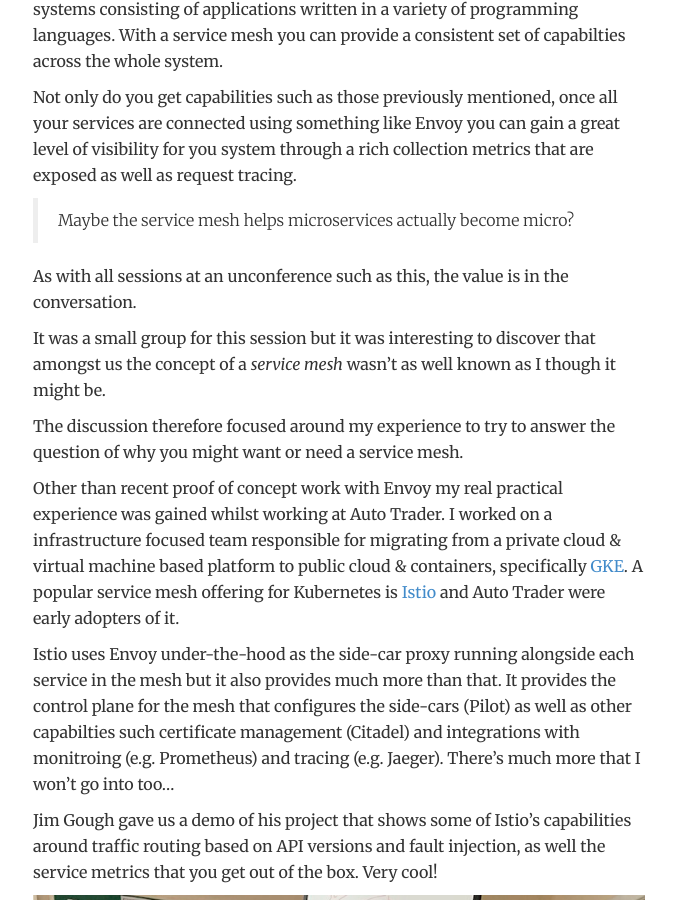
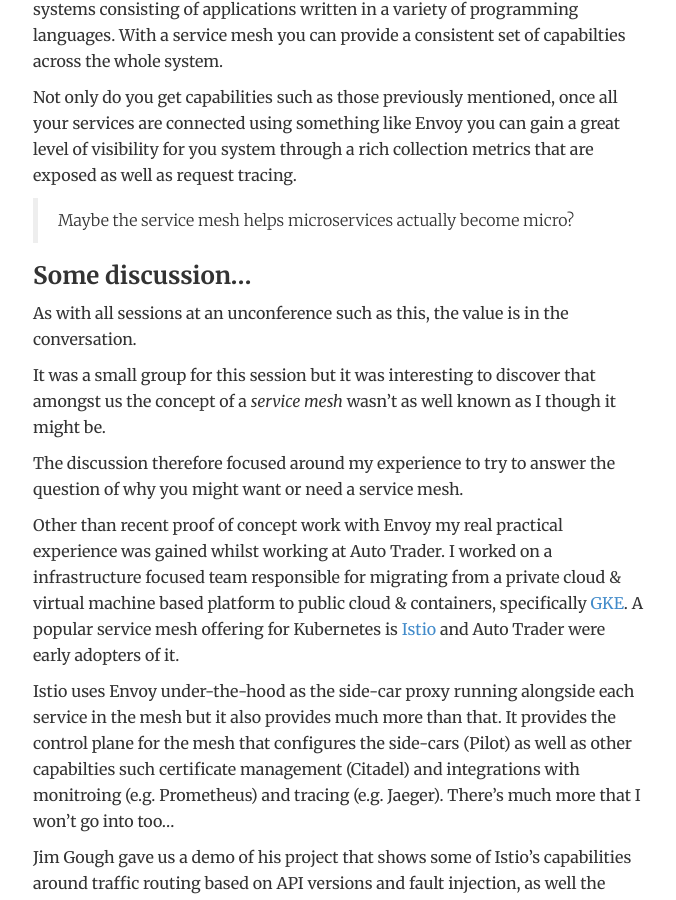
Before and after one commit to nickebbitt/nickebbitt.github.io, a Jekyll site: the page built from _posts/2019-06-07-jalba-2019.md, in a window 1280 px wide and 900 px high, scrolled down 4981 px. Shown: the whole window, without its empty margins (301-977 px from the left). Built offline with Jekyll 4.4.1, drawn with Linux system fonts in a browser that asks for light colours; comment, search, counter and statistics services are not loaded.

Commit message:
Add section

```diff
--- a/_posts/2019-06-07-jalba-2019.md
+++ b/_posts/2019-06-07-jalba-2019.md
@@ -54,6 +54,8 @@
 
 > Maybe the service mesh helps microservices actually become micro?
 
+### Some discussion...
+
 As with all sessions at an unconference such as this, the value is in the conversation.
 
 It was a small group for this session but it was interesting to discover that amongst us the concept of a _service mesh_ wasn't as well known as I though it might be.
```
